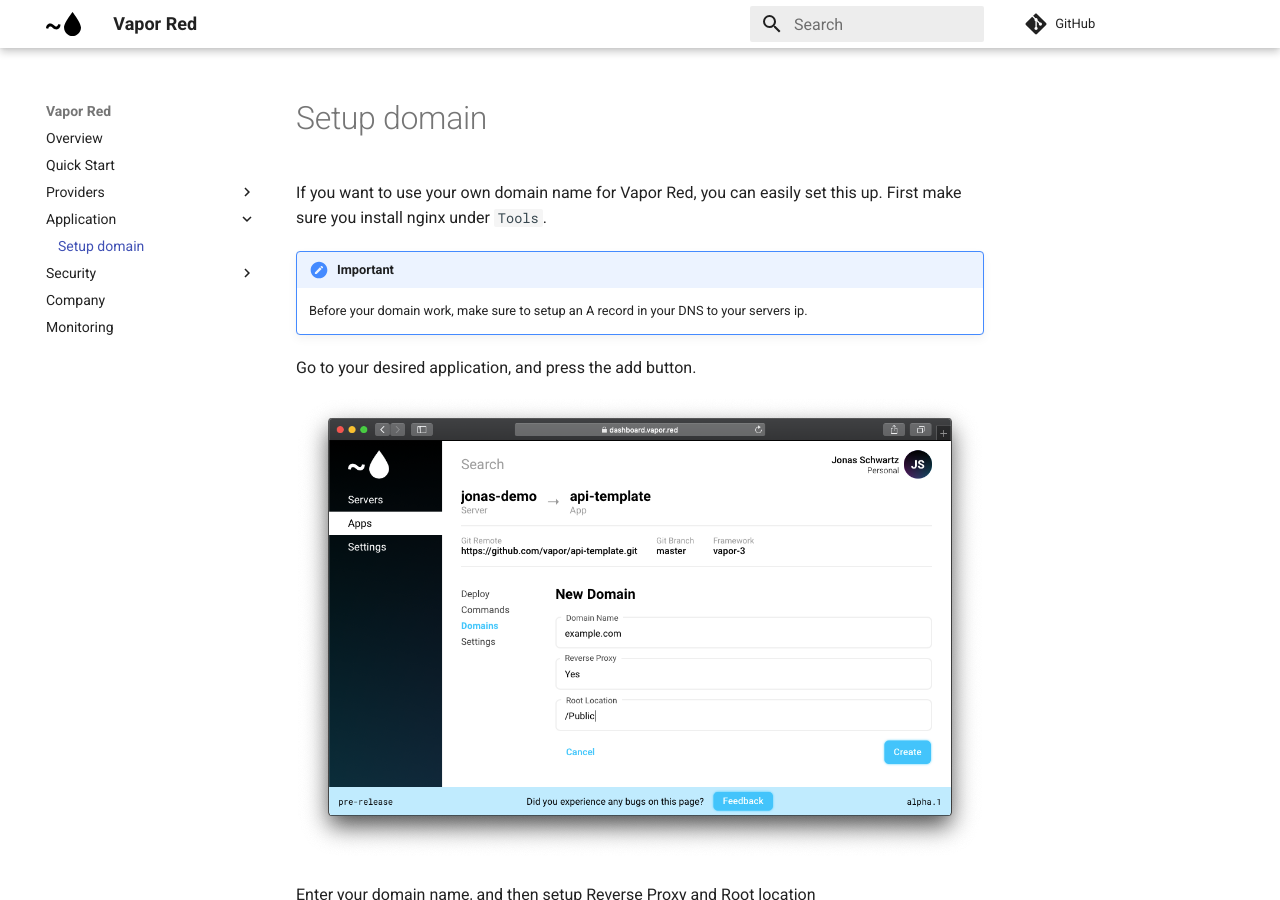
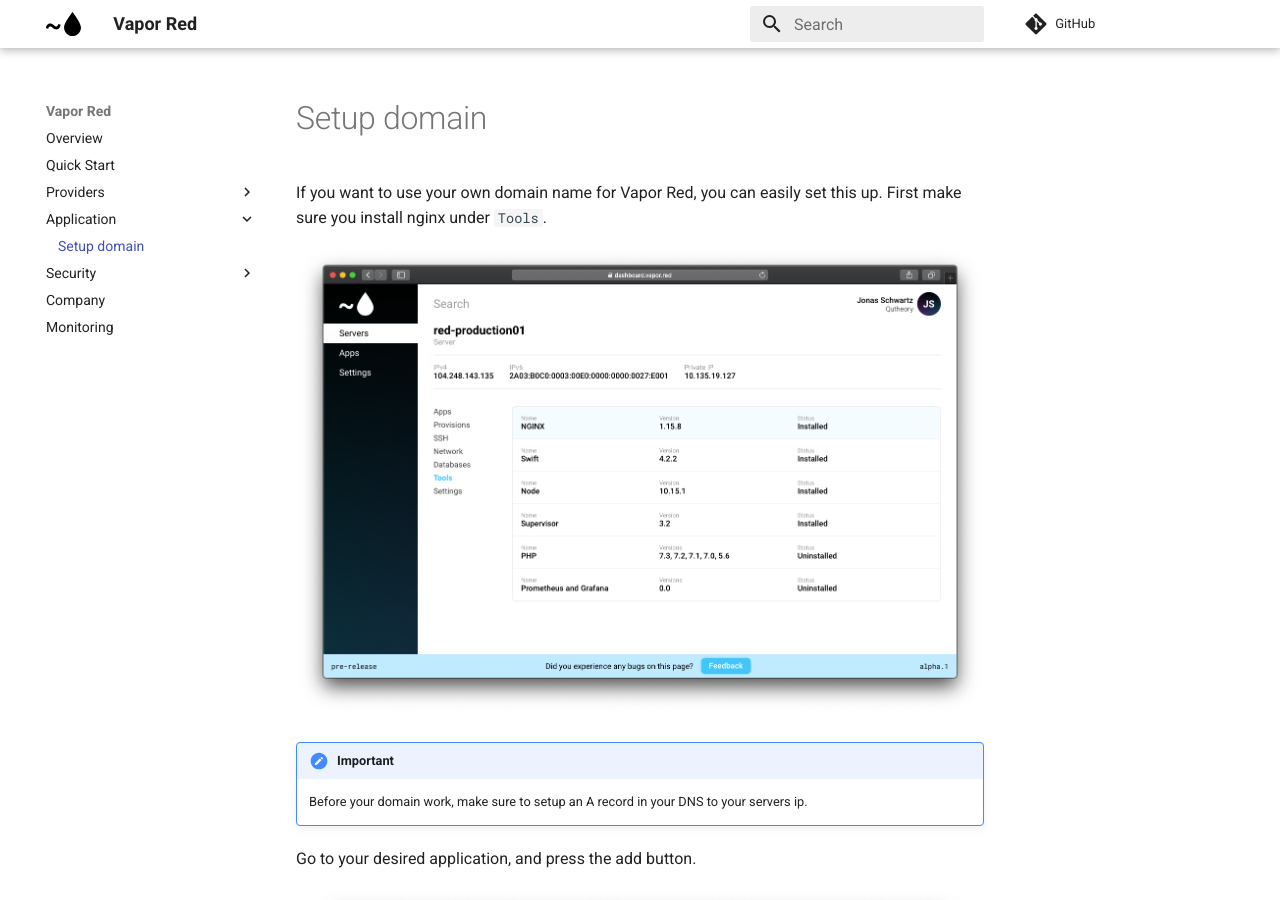
Before and after one commit to qutheory/red-docs, an MkDocs documentation site: the page built from docs/application/setup-domain.md, in a window 1280 px wide and 900 px high. Built offline with MkDocs 1.6.1 and Material for MkDocs 9.7.7, drawn with Linux system fonts in a browser that asks for light colours; comment, search, counter and statistics services are not loaded.

```diff
--- a/docs/application/setup-domain.md
+++ b/docs/application/setup-domain.md
@@ -1,6 +1,8 @@
 # Setup domain
 
 If you want to use your own domain name for Vapor Red, you can easily set this up. First make sure you install nginx under `Tools`.
+
+![Install nginx](../images/install_nginx.png)
 
 !!! important
     Before your domain work, make sure to setup an A record in your DNS to your servers ip.
```
Also changed, not shown: docs/images/domain_network_443.png (added), docs/images/domain_network_80.png (added), docs/images/install_nginx.png (added).
